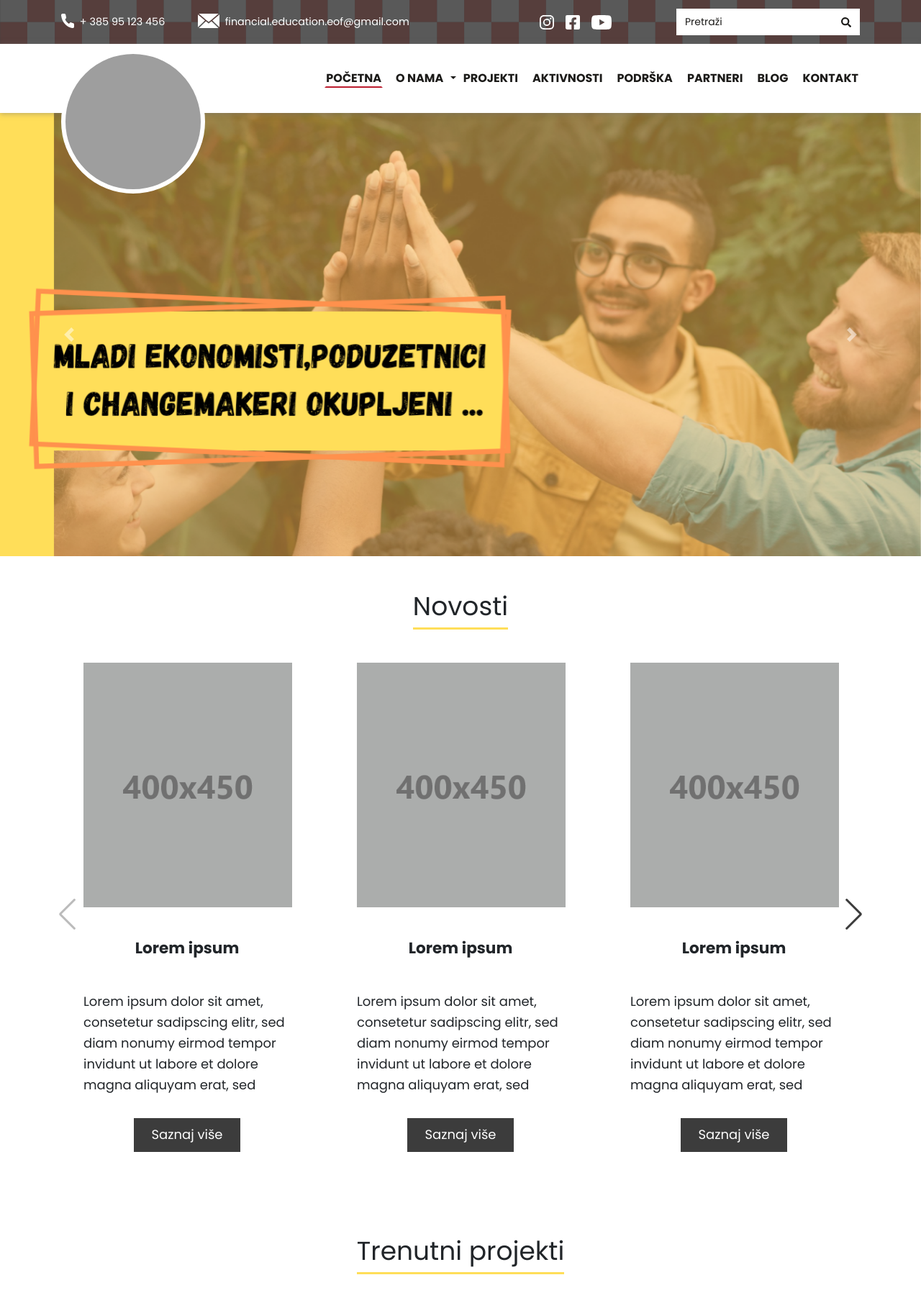
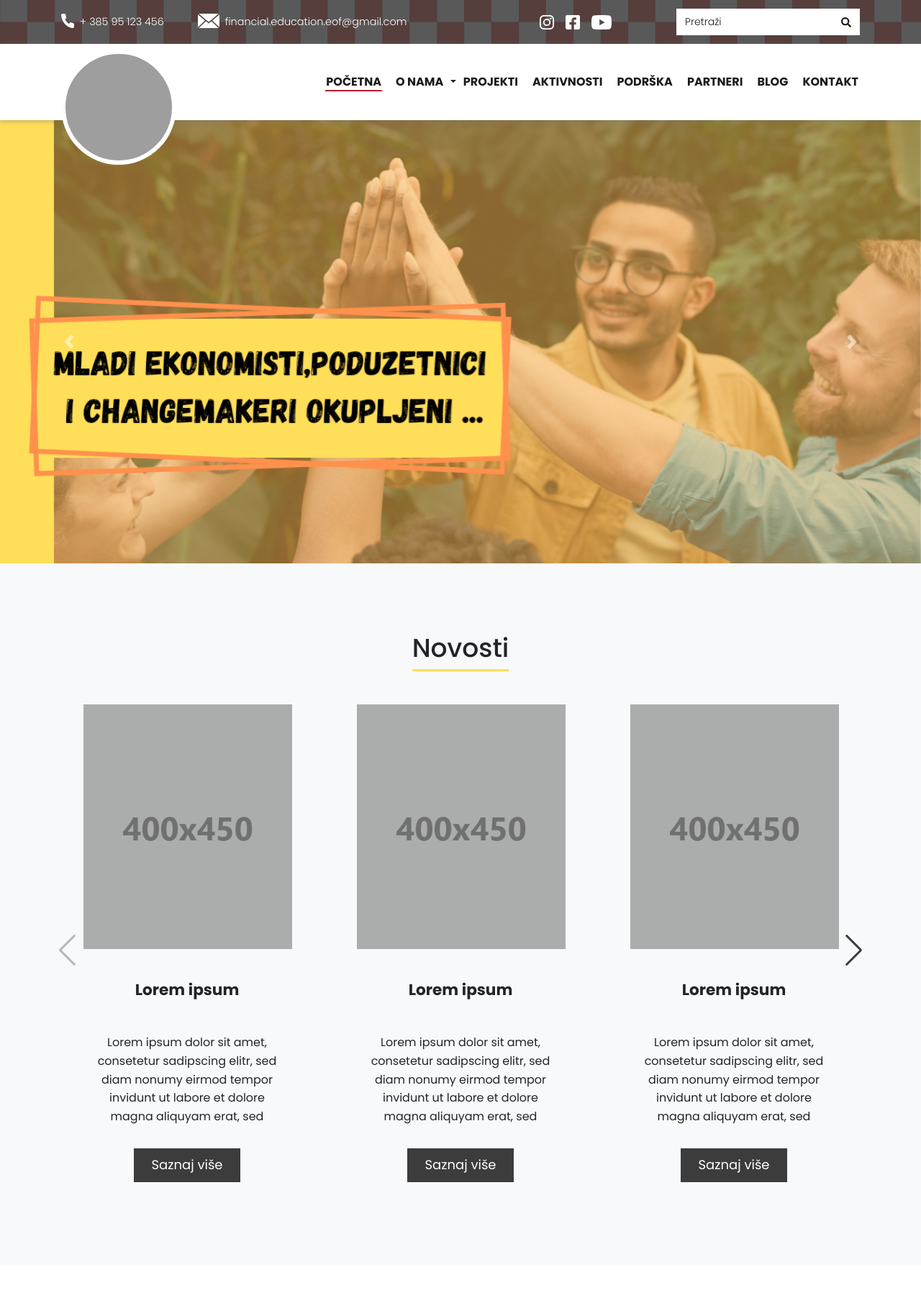
Before and after one commit to fs98/franjina-ekonomija, a Laravel app: page / in a window 1280 px wide. Shown: the top 1804 px of the page at 72% size. Run offline with Laravel 8, Linux system fonts and the light colour scheme; grey boxes are pictures that could not be loaded.

Commit message:
Some updates

```diff
--- a/public/css/fonts.css
+++ b/public/css/fonts.css
@@ -8,3 +8,21 @@
 	src: url(../fonts/Poppins-Bold.ttf);
 	font-weight: 700;
 }
+
+@font-face{
+	font-family: 'Poppins';
+	src: url(../fonts/Poppins-Medium.ttf);
+	font-weight: 500;
+}
+
+@font-face{
+	font-family: 'Poppins';
+	src: url(../fonts/Poppins-SemiBold.ttf);
+	font-weight: 600;
+}
+
+@font-face{
+	font-family: 'Poppins';
+	src: url(../fonts/Poppins-Light.ttf);
+	font-weight: 200;
+}
--- a/public/css/style.css
+++ b/public/css/style.css
@@ -40,6 +40,7 @@ header input:focus{
 		background-image: url('../images/header/background.svg');
 		background-size: contain;
 		background-color: #414141;
+		font-weight: 200;
 	}
 
 	.topbar-icons{
@@ -50,6 +51,7 @@ header input:focus{
 	.topbar-navbar form input::placeholder {
 		font-size: 14px;
 		color: #1C1B19;
+		font-weight: 200;
 	}
 
 	.topbar-navbar form img,
@@ -90,11 +92,11 @@ header input:focus{
 	nav .navbar-brand{
 		background-image: url('../images/logo/header-logo.svg');
 		background-size: cover;
-		height: 200px;
-		width: 200px;
+		height: 160px;
+		width: 160px;
 		border-radius: 50%;
 		border: 6px solid white;
-		margin-bottom: -120px
+		margin-bottom: -70px
 	}
 
 
@@ -476,8 +494,8 @@ footer .social-networks h3{
 
   .swiper-slide {
     text-align: center;
-    font-size: 18px;
-    background: #fff;
+    font-size: 16px;
+    background-color: transparent;
 
     /* Center slide text vertically */
     display: -webkit-box;
@@ -497,13 +515,13 @@ footer .social-networks h3{
   .swiper-container .swiper-button-prev,
   .swiper-container .swiper-button-next{
   	color: #3C3C3C !important;
-  	font-size: 5px !important;
   }
 
   /* Card */
 
   .card{
-  	width: 18rem
+  	width: 18rem;
+  	background-color: transparent;
   }
 
   .card a{
--- a/resources/views/layouts/page.blade.php
+++ b/resources/views/layouts/page.blade.php
@@ -200,7 +200,7 @@
 
 
             <div class="col-12 col-sm-7 mt-3 mt-sm-5">
-              <h3 class="text-white ml-5 mt-5 mt-lg-0">Naš ured</h2>
+              <h3 class="text-white ml-5 mt-5 mt-lg-0 font-weight-bold">Naš ured</h2>
 
               <div class="d-flex align-items-center justify-content-start mt-3 mt-sm-5">
                 <div class="">
--- a/resources/views/pages/home.blade.php
+++ b/resources/views/pages/home.blade.php
@@ -63,11 +63,13 @@
 	</div>
 	<!-- /.Container -->
 
+<section class="bg-light">
+
 	<!-- Container -->
-	<div class="container my-5">
+	<div class="container py-5">
 
 		<!-- Row -->
-		<div class="row">
+		<div class="row my-5">
 
 		<div class="col-12 w-100 text-center mb-5">
 			<h1>
@@ -86,7 +88,7 @@
 							  <img src="{{ asset('images/home/400x450.png') }}" alt="...">
 							  <div class="card-body px-0">
 							    <h4 class="card-title font-weight-bold mt-4">Lorem ipsum</h4>
-							    <p class="card-text text-left mt-5 ">Lorem ipsum dolor sit amet, consetetur sadipscing elitr, sed diam nonumy eirmod tempor invidunt ut labore et dolore magna aliquyam erat, sed </p>
+							    <p class="card-text text-center mt-5 px-3">Lorem ipsum dolor sit amet, consetetur sadipscing elitr, sed diam nonumy eirmod tempor invidunt ut labore et dolore magna aliquyam erat, sed </p>
 							    <a href="#" class="btn rounded-0 px-4 py-2 mt-3 text-white">Saznaj više</a>
 							  </div>
 							</div>
@@ -96,7 +98,7 @@
 							  <img src="{{ asset('images/home/400x450.png') }}" class="card-img-top rounded-0" alt="...">
 							  <div class="card-body px-0">
 							    <h4 class="card-title font-weight-bold mt-4">Lorem ipsum</h4>
-							    <p class="card-text text-left mt-5 ">Lorem ipsum dolor sit amet, consetetur sadipscing elitr, sed diam nonumy eirmod tempor invidunt ut labore et dolore magna aliquyam erat, sed </p>
+							    <p class="card-text text-center mt-5 px-3">Lorem ipsum dolor sit amet, consetetur sadipscing elitr, sed diam nonumy eirmod tempor invidunt ut labore et dolore magna aliquyam erat, sed </p>
 							    <a href="#" class="btn rounded-0 px-4 py-2 mt-3 text-white">Saznaj više</a>
 							  </div>
 							</div>
@@ -106,7 +108,7 @@
 							  <img src="{{ asset('images/home/400x450.png') }}" class="card-img-top rounded-0" alt="...">
 							  <div class="card-body px-0">
 							    <h4 class="card-title font-weight-bold mt-4">Lorem ipsum</h4>
-							    <p class="card-text text-left mt-5 ">Lorem ipsum dolor sit amet, consetetur sadipscing elitr, sed diam nonumy eirmod tempor invidunt ut labore et dolore magna aliquyam erat, sed </p>
+							    <p class="card-text text-center mt-5 px-3">Lorem ipsum dolor sit amet, consetetur sadipscing elitr, sed diam nonumy eirmod tempor invidunt ut labore et dolore magna aliquyam erat, sed </p>
 							    <a href="#" class="btn rounded-0 px-4 py-2 mt-3 text-white">Saznaj više</a>
 							  </div>
 							</div>
@@ -116,7 +118,7 @@
 							  <img src="{{ asset('images/home/400x450.png') }}" class="card-img-top rounded-0" alt="...">
 							  <div class="card-body px-0">
 							    <h4 class="card-title font-weight-bold mt-4">Lorem ipsum</h4>
-							    <p class="card-text text-left mt-5 ">Lorem ipsum dolor sit amet, consetetur sadipscing elitr, sed diam nonumy eirmod tempor invidunt ut labore et dolore magna aliquyam erat, sed </p>
+							    <p class="card-text text-center mt-5 px-3">Lorem ipsum dolor sit amet, consetetur sadipscing elitr, sed diam nonumy eirmod tempor invidunt ut labore et dolore magna aliquyam erat, sed </p>
 							    <a href="#" class="btn rounded-0 px-4 py-2 mt-3 text-white">Saznaj više</a>
 							  </div>
 							</div>
@@ -126,7 +128,7 @@
 							  <img src="{{ asset('images/home/400x450.png') }}" class="card-img-top rounded-0" alt="...">
 							  <div class="card-body px-0">
 							    <h4 class="card-title font-weight-bold mt-4">Lorem ipsum</h4>
-							    <p class="card-text text-left mt-5 ">Lorem ipsum dolor sit amet, consetetur sadipscing elitr, sed diam nonumy eirmod tempor invidunt ut labore et dolore magna aliquyam erat, sed </p>
+							    <p class="card-text text-center mt-5 px-3">Lorem ipsum dolor sit amet, consetetur sadipscing elitr, sed diam nonumy eirmod tempor invidunt ut labore et dolore magna aliquyam erat, sed </p>
 							    <a href="#" class="btn rounded-0 px-4 py-2 mt-3 text-white">Saznaj više</a>
 							  </div>
 							</div>
@@ -134,9 +136,9 @@
 			      <div class="swiper-slide">
 			      	<div class="card border-0">
 							  <img src="{{ asset('images/home/400x450.png') }}" class="card-img-top rounded-0" alt="...">
-							  <div class="card-body px-0">
+							  <div class="card-bodypx-0">
 							    <h4 class="card-title font-weight-bold mt-4">Lorem ipsum</h4>
-							    <p class="card-text text-left mt-5 ">Lorem ipsum dolor sit amet, consetetur sadipscing elitr, sed diam nonumy eirmod tempor invidunt ut labore et dolore magna aliquyam erat, sed </p>
+							    <p class="card-text text-center mt-5 px-3">Lorem ipsum dolor sit amet, consetetur sadipscing elitr, sed diam nonumy eirmod tempor invidunt ut labore et dolore magna aliquyam erat, sed </p>
 							    <a href="#" class="btn rounded-0 px-4 py-2 mt-3 text-white">Saznaj više</a>
 							  </div>
 							</div>
@@ -154,6 +156,8 @@
 
 	</div>
 	<!-- /.Container -->
+
+</section>
 
 
 	<!-- Container -->
@@ -178,7 +182,7 @@
 							  <img src="{{ asset('images/home/400x450.png') }}" class="card-img-top rounded-0" alt="...">
 							  <div class="card-body px-0">
 							    <h4 class="card-title font-weight-bold mt-4">Lorem ipsum</h4>
-							    <p class="card-text text-left mt-5 ">Lorem ipsum dolor sit amet, consetetur sadipscing elitr, sed diam nonumy eirmod tempor invidunt ut labore et dolore magna aliquyam erat, sed </p>
+							    <p class="card-text text-center mt-5 px-3">Lorem ipsum dolor sit amet, consetetur sadipscing elitr, sed diam nonumy eirmod tempor invidunt ut labore et dolore magna aliquyam erat, sed </p>
 							    <a href="#" class="btn rounded-0 px-4 py-2 mt-3 text-white">Saznaj više</a>
 							  </div>
 							</div>
@@ -188,7 +192,7 @@
 							  <img src="{{ asset('images/home/400x450.png') }}" class="card-img-top rounded-0" alt="...">
 							  <div class="card-body px-0">
 							    <h4 class="card-title font-weight-bold mt-4">Lorem ipsum</h4>
-							    <p class="card-text text-left mt-5 ">Lorem ipsum dolor sit amet, consetetur sadipscing elitr, sed diam nonumy eirmod tempor invidunt ut labore et dolore magna aliquyam erat, sed </p>
+							    <p class="card-text text-center mt-5 px-3">Lorem ipsum dolor sit amet, consetetur sadipscing elitr, sed diam nonumy eirmod tempor invidunt ut labore et dolore magna aliquyam erat, sed </p>
 							    <a href="#" class="btn rounded-0 px-4 py-2 mt-3 text-white">Saznaj više</a>
 							  </div>
 							</div>
@@ -198,7 +202,7 @@
 							  <img src="{{ asset('images/home/400x450.png') }}" class="card-img-top rounded-0" alt="...">
 							  <div class="card-body px-0">
 							    <h4 class="card-title font-weight-bold mt-4">Lorem ipsum</h4>
-							    <p class="card-text text-left mt-5 ">Lorem ipsum dolor sit amet, consetetur sadipscing elitr, sed diam nonumy eirmod tempor invidunt ut labore et dolore magna aliquyam erat, sed </p>
+							    <p class="card-text text-center mt-5 px-3">Lorem ipsum dolor sit amet, consetetur sadipscing elitr, sed diam nonumy eirmod tempor invidunt ut labore et dolore magna aliquyam erat, sed </p>
 							    <a href="#" class="btn rounded-0 px-4 py-2 mt-3 text-white">Saznaj više</a>
 							  </div>
 							</div>
@@ -208,7 +212,7 @@
 							  <img src="{{ asset('images/home/400x450.png') }}" class="card-img-top rounded-0" alt="...">
 							  <div class="card-body px-0">
 							    <h4 class="card-title font-weight-bold mt-4">Lorem ipsum</h4>
-							    <p class="card-text text-left mt-5 ">Lorem ipsum dolor sit amet, consetetur sadipscing elitr, sed diam nonumy eirmod tempor invidunt ut labore et dolore magna aliquyam erat, sed </p>
+							    <p class="card-text text-center mt-5 px-3">Lorem ipsum dolor sit amet, consetetur sadipscing elitr, sed diam nonumy eirmod tempor invidunt ut labore et dolore magna aliquyam erat, sed </p>
 							    <a href="#" class="btn rounded-0 px-4 py-2 mt-3 text-white">Saznaj više</a>
 							  </div>
 							</div>
@@ -218,7 +222,7 @@
 							  <img src="{{ asset('images/home/400x450.png') }}" class="card-img-top rounded-0" alt="...">
 							  <div class="card-body px-0">
 							    <h4 class="card-title font-weight-bold mt-4">Lorem ipsum</h4>
-							    <p class="card-text text-left mt-5 ">Lorem ipsum dolor sit amet, consetetur sadipscing elitr, sed diam nonumy eirmod tempor invidunt ut labore et dolore magna aliquyam erat, sed </p>
+							    <p class="card-text text-center mt-5 px-3">Lorem ipsum dolor sit amet, consetetur sadipscing elitr, sed diam nonumy eirmod tempor invidunt ut labore et dolore magna aliquyam erat, sed </p>
 							    <a href="#" class="btn rounded-0 px-4 py-2 mt-3 text-white">Saznaj više</a>
 							  </div>
 							</div>
@@ -228,7 +232,7 @@
 							  <img src="{{ asset('images/home/400x450.png') }}" class="card-img-top rounded-0" alt="...">
 							  <div class="card-body px-0">
 							    <h4 class="card-title font-weight-bold mt-4">Lorem ipsum</h4>
-							    <p class="card-text text-left mt-5 ">Lorem ipsum dolor sit amet, consetetur sadipscing elitr, sed diam nonumy eirmod tempor invidunt ut labore et dolore magna aliquyam erat, sed </p>
+							    <p class="card-text text-center mt-5 px-3">Lorem ipsum dolor sit amet, consetetur sadipscing elitr, sed diam nonumy eirmod tempor invidunt ut labore et dolore magna aliquyam erat, sed </p>
 							    <a href="#" class="btn rounded-0 px-4 py-2 mt-3 text-white">Saznaj više</a>
 							  </div>
 							</div>
```
Also changed, not shown: other parts of public/css/style.css (+37 -6 lines), resources/views/pages/activities.blade.php (+4 -4 lines), resources/views/pages/blog.blade.php (+6 -7 lines), resources/views/pages/projectlist.blade.php (+45 -0 lines), public/fonts/Poppins-Light.ttf (added), public/fonts/Poppins-Medium.ttf (added), public/fonts/Poppins-SemiBold.ttf (added), public/icons/projects/heart.svg (added), public/icons/projects/user.svg (added).
